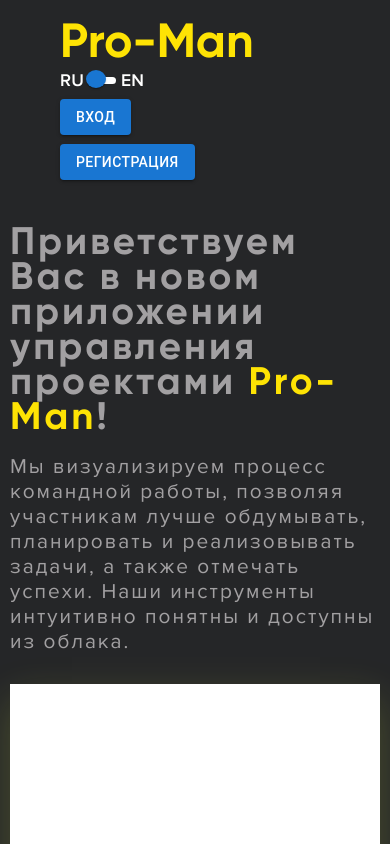
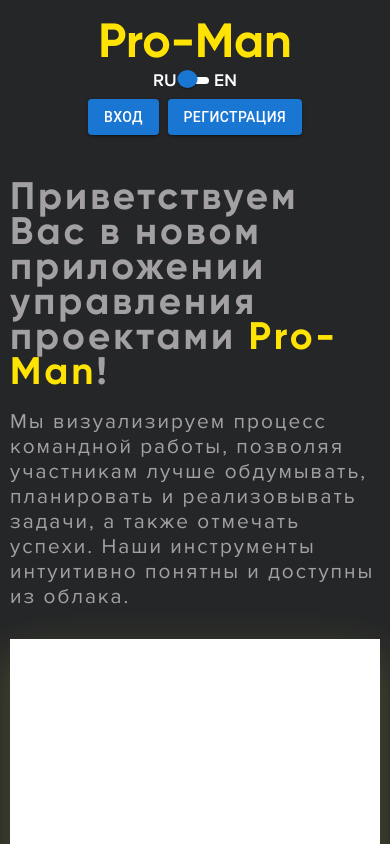
Before and after one commit to VoitihovichP/project-management-app, a React (Create React App) app in the folder proman/: page /#/ in a window 390 px wide. Shown: the top 844 px of the page. Built offline with nearby package versions, Linux system fonts and the light colour scheme.

Commit message:
feat: add header-styles-onscroll-change

```diff
--- a/proman/package.json
+++ b/proman/package.json
@@ -5,8 +5,8 @@
   "dependencies": {
     "@emotion/react": "^11.9.0",
     "@emotion/styled": "^11.8.1",
+    "@mui/icons-material": "^5.6.2",
     "@mui/material": "^5.6.4",
-    "@mui/icons-material": "^5.6.2",
     "@reduxjs/toolkit": "^1.8.1",
     "@testing-library/jest-dom": "^5.16.4",
     "@testing-library/react": "^13.2.0",
--- a/proman/src/App.scss
+++ b/proman/src/App.scss
@@ -1,3 +1,9 @@
+@import './scss/variables';
+
+body{
+  background: $main-color;
+}
+
 .App {
   text-align: center;
 }
--- a/proman/src/App.tsx
+++ b/proman/src/App.tsx
@@ -11,7 +11,7 @@ import MainPage from './pages/Main/MainPage';
 
 const App: FC = () => {
   return (
-    <div>
+    <body>
       <Header />
       <Routes>
         <Route path="/" element={<Welcome />} />
@@ -21,7 +21,7 @@ const App: FC = () => {
         <Route path="*" element={<Error />} />
       </Routes>
       <Footer />
-    </div>
+    </body>
   );
 };
 
--- a/proman/src/components/footer/footer.scss
+++ b/proman/src/components/footer/footer.scss
@@ -22,7 +22,7 @@
          justify-content: center;
          font-size: 1.2rem;
          font-weight: 600;
-         color: $white-color;
+         color: $grey-color;
          row-gap: 0.75vh;
          background-image: url('../../assets/svg/rs-school-logo_inverted.svg');
          background-size: cover;
@@ -64,6 +64,7 @@
       vertical-align: middle;
       font-size: 2.3rem;
       width: fit-content;
+      color: $yellow-color;
       @media (max-width: 600px) {
          font-size: 2rem;
          }
@@ -95,7 +96,7 @@
         height: 9.5vh;
                   }
       li {
-      color: $white-color;
+      color: $grey-color;
       background-image: url(../../assets/svg/github-logo.svg);
       background-repeat: no-repeat;
       background-size: contain;
--- a/proman/src/components/header/header.scss
+++ b/proman/src/components/header/header.scss
@@ -13,6 +13,7 @@
   position: sticky;
   top: 0;
   z-index: 101;
+  transition-duration: 0.3s;
  /* box-shadow: rgb(232 251 70 / 20%) 0px 8px 30px; */
   /* border-bottom: 4px #404040;
   border-style: groove; */
@@ -28,9 +29,9 @@
     flex-direction: column;
     justify-content: center;
     gap: 0px;
-
-    @media (max-width: 520px) {
-      flex-direction: column;
+    @media (max-width: 545px) {
+      width: 100%;
+      align-items: center;
     }
 
     &_title {
@@ -40,14 +41,16 @@
     }
 
     &_language-switch {
-      background-color: $main-color;
+      background-color: inherit;
       display: flex;
       align-items: center;
       gap: 0;
       height: 2.5vh;
+      color: $white-color;
+      transition-duration: 0.3s;
 
       .header_left-block_language-switch_left-text {
-        color: $white-color;
+        color: inherit;
         @include ProximaSemiboldFont;
         font-size: 1.1rem;
         font-weight: 600;
@@ -56,10 +59,9 @@
       }
 
       .header_left-block_language-switch_right-text {
-        color: $white-color;
+        color: inherit;
         padding-top: 2px;
         width: 10%;
-        color: $white-color;
         @include ProximaSemiboldFont;
         font-size: 1.1rem;
         font-weight: 600;
@@ -67,34 +69,24 @@
       }
     }
   }
-
   &_right-block {
     display: flex;
+    flex-direction: column;
     align-items: center;
-
-  &_nav-buttons {
-    display: flex;
-    column-gap: 3%;
+    row-gap: 1.75px;
+    @media (max-width: 545px) {
+        width: 100%;
         align-items: center;
-    @media (max-width: 520px) {
-        flex-direction: column;
-        align-items: flex-start;
-        row-gap: 1vh;
-      }
-  }
-  }
       }
 
-.login-greetings {
-  display: flex;
+  &_login-greeting {
+      /* display: flex;border: 2px red solid;
       flex-direction: column;
       row-gap: 3px;
       align-items: center;
       @media (max-width: 520px) {
         flex-direction: column;
-      align-items: flex-start;
-    }
-  &__text{
+        align-items: center; */
         color: #a2a0a2;
         font-family: "Gilroy";
         font-weight: 100;
@@ -102,4 +94,26 @@
               color: $yellow-color;
             }
       }
+     &_nav-buttons {
+       display: flex;
+         column-gap: 3%;
+         align-items: center;
+        @media (max-width: 545px) {
+        flex-direction: row;
+        justify-content: center;
+        column-gap: 1vh;
+        width: 100%;
         }
+      }
+    }
+  }
+.header__scrolled {
+  box-shadow: rgb(232 251 70 / 20%) 0px 8px 30px;
+  transition-duration: 0.3s;
+  background-color: #ffffff;
+  padding-bottom: 25px;
+  .header_left-block_language-switch__scrolled {
+      color: $grey-color;
+      transition-duration: 0.3s;
+    }
+}
--- a/proman/src/components/header/header.tsx
+++ b/proman/src/components/header/header.tsx
@@ -14,6 +14,21 @@ import { useCookies } from 'react-cookie';
 import { signInSlice } from '../../store/asyncReducers/signInSlice';
 import { signUpSlice } from '../../store/asyncReducers/signUpSlice';
 
+const Header: FC = () => {
+  const [isScrolled, setScroll] = useState(false);
+
+  const highlightHeader = (): void => (window.pageYOffset > 0 ? setScroll(true) : setScroll(false));
+
+  useEffect(() => {
+    function watchScroll() {
+      window.addEventListener('scroll', highlightHeader);
+    }
+    watchScroll();
+    return () => {
+      window.removeEventListener('scroll', highlightHeader);
+    };
+  });
+
   const MaterialUISwitch = styled(Switch)(({ theme }) => ({
     width: 43,
     height: 22,
@@ -25,7 +40,7 @@ const MaterialUISwitch = styled(Switch)(({ theme }) => ({
       alignItems: 'center',
       margin: '1.5%',
       padding: 0,
-    transform: 'translateX(5px)',
+      transform: 'translateX(3.5px)',
       '&.Mui-checked': {
         color: '#fff',
         transform: 'translateX(17.5px)',
@@ -34,7 +49,8 @@ const MaterialUISwitch = styled(Switch)(({ theme }) => ({
         },
         '& + .MuiSwitch-track': {
           opacity: 1,
-        backgroundColor: theme.palette.mode === 'dark' ? '#8796A5' : '#ffffff',
+          backgroundColor:
+            theme.palette.mode === 'dark' ? '#8796A5' : isScrolled ? '#a2a0a2' : '#ffffff',
         },
       },
     },
@@ -55,12 +71,12 @@ const MaterialUISwitch = styled(Switch)(({ theme }) => ({
     },
     '& .MuiSwitch-track': {
       opacity: 1,
-    backgroundColor: theme.palette.mode === 'dark' ? '#8796A5' : '#ffffff',
+      backgroundColor:
+        theme.palette.mode === 'dark' ? '#8796A5' : isScrolled ? '#a2a0a2' : '#ffffff',
       borderRadius: 20 / 2,
     },
   }));
 
-const Header: FC = () => {
   const { isLogin } = useAppSelector((state) => state.userReducer);
   const dispatch = useAppDispatch();
   const navigate = useNavigate();
@@ -96,13 +112,17 @@ const Header: FC = () => {
   }, []);
 
   return (
-    <header className="header">
+    <header className={isScrolled ? 'header header__scrolled' : 'header'}>
       <div className="header_left-block">
         <NavLink to="./">
           <h1 className="header_left-block_title">Pro-Man</h1>
         </NavLink>
         <Stack
-          className="header_left-block_language-switch"
+          className={
+            isScrolled
+              ? 'header_left-block_language-switch header_left-block_language-switch__scrolled'
+              : 'header_left-block_language-switch'
+          }
           direction="row"
           spacing={1}
           alignItems="center"
@@ -112,10 +132,9 @@ const Header: FC = () => {
           <Typography className="header_left-block_language-switch_right-text">EN</Typography>
         </Stack>
       </div>
+      {isLogin ? (
         <div className="header_right-block">
-        {isLogin ? (
-          <div className="login-greetings">
-            <div className="login-greetings__text">
+          <div className="header_right-block_login-greeting">
             Здравствуйте, <span>{`${cookies.login}`}</span>
           </div>
           <nav className="header_right-block_nav-buttons">
@@ -128,6 +147,7 @@ const Header: FC = () => {
           </nav>
         </div>
       ) : (
+        <div className="header_right-block">
           <nav className="header_right-block_nav-buttons">
             <NavLink to="./authorization">
               <Button
@@ -144,8 +164,8 @@ const Header: FC = () => {
               </Button>
             </NavLink>
           </nav>
+        </div>
       )}
-      </div>
     </header>
   );
 };
--- a/proman/src/scss/variables.scss
+++ b/proman/src/scss/variables.scss
@@ -2,4 +2,5 @@ $main-color: #252628;
 $yellow-color: #fee304;
 $blue-color: #6879d9;
 $white-color: #ffffff;
+$grey-color: #a2a0a2;
 $padding-container: 30px 60px 60px 60px;
```
Also changed, not shown: 1 other file (tests, documents, lock files or other folders). Lines whose indentation alone changed are shown as unchanged.
